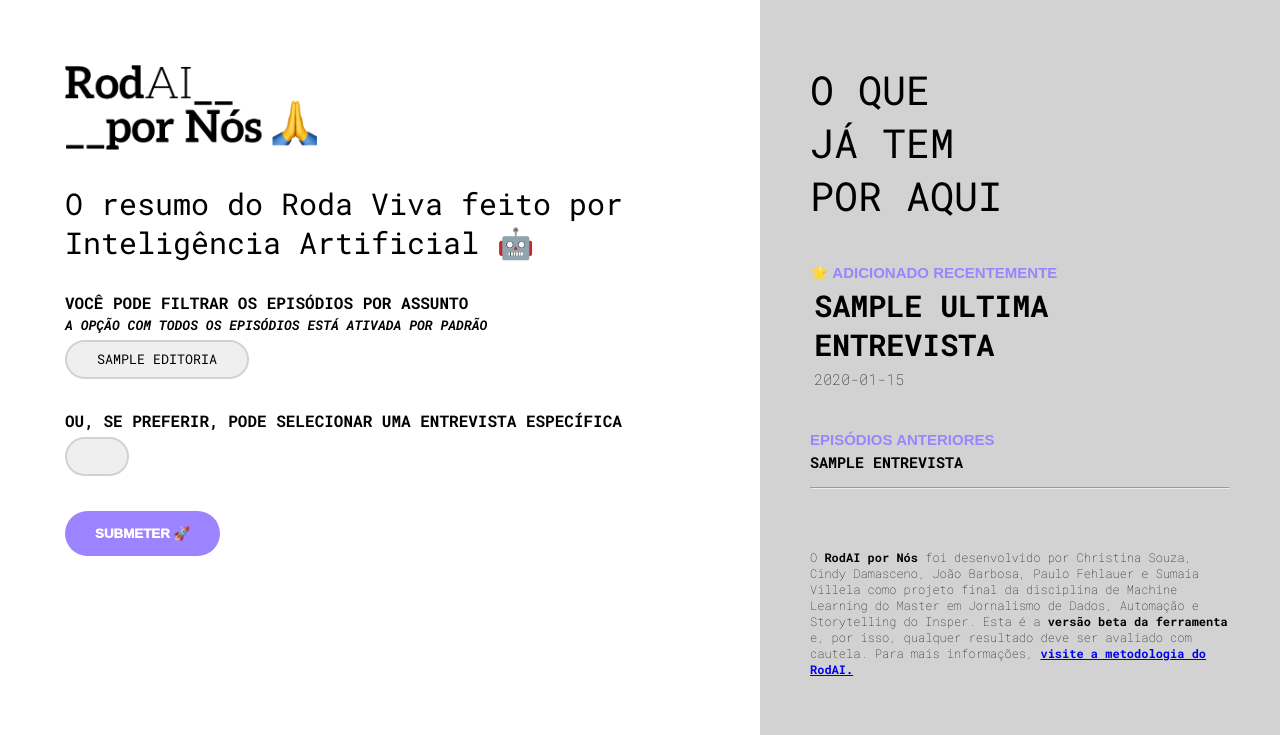
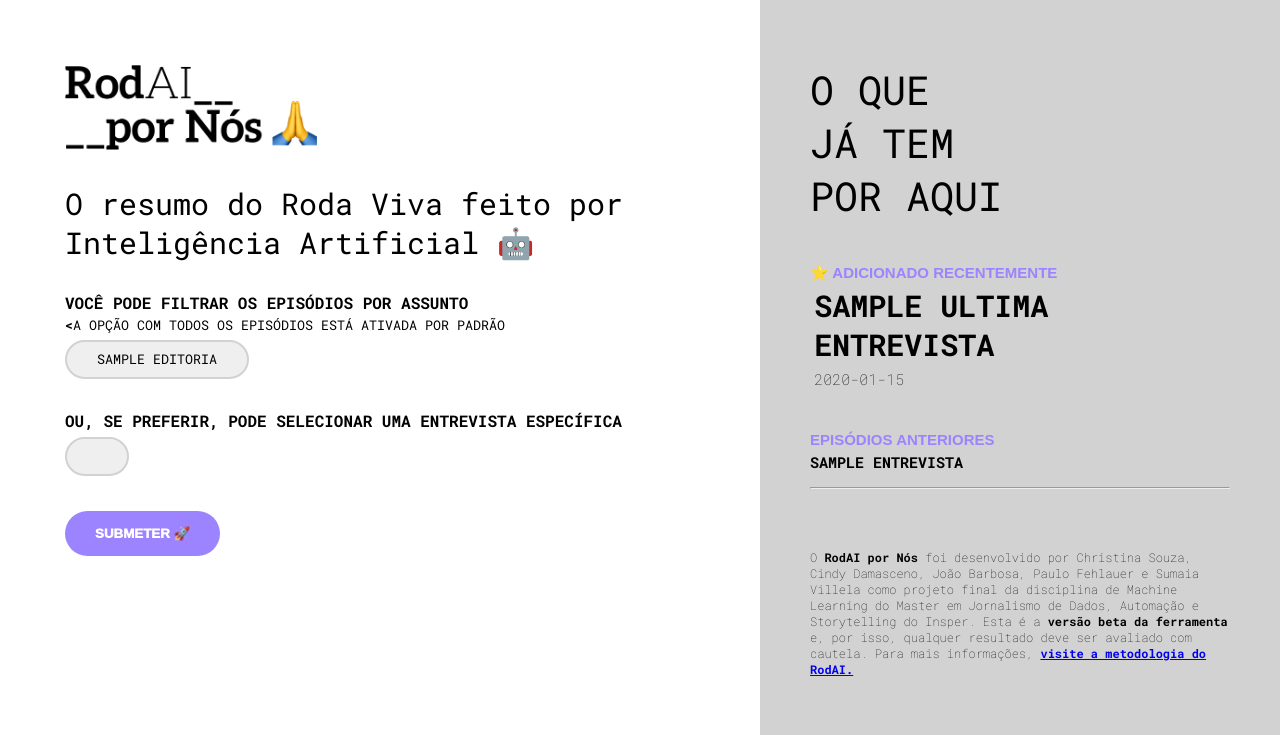
Before and after one commit to cindydamasceno/rodai, a Flask app: template templates/index.html in a window 1280 px wide. Shown: the top 735 px of the page. Run offline with Flask 3, Linux system fonts and the light colour scheme; the template is opened without the code that fills it: most values are stand-ins (such as "Sample title", 1, 10 or a date in 2020); lists and menus that the app fills with data are empty.

Commit message:
Update index.html

```diff
--- a/templates/index.html
+++ b/templates/index.html
@@ -23,7 +23,7 @@
         <form action="/resultado" method="post">
             <!-- EDITORIA -->
             <div class="div-editoria">
-                <p class="select-form">VOCÊ PODE FILTRAR OS EPISÓDIOS POR ASSUNTO <br><small><em>A OPÇÃO COM TODOS OS EPISÓDIOS ESTÁ ATIVADA POR PADRÃO</em></small></p>
+                <p class="select-form">VOCÊ PODE FILTRAR OS EPISÓDIOS POR ASSUNTO <br><small><<span style="font-weight: lighter;">A OPÇÃO COM TODOS OS EPISÓDIOS ESTÁ ATIVADA POR PADRÃO</span></small></p>
                 <select name="editorias" id="escolhe_editoria" onchange="filtrarEntrevistados()">
                     {% for editoria in relacao_editorias %}
                     <option value="{{ editoria }}">{{ editoria }}</option>
```
